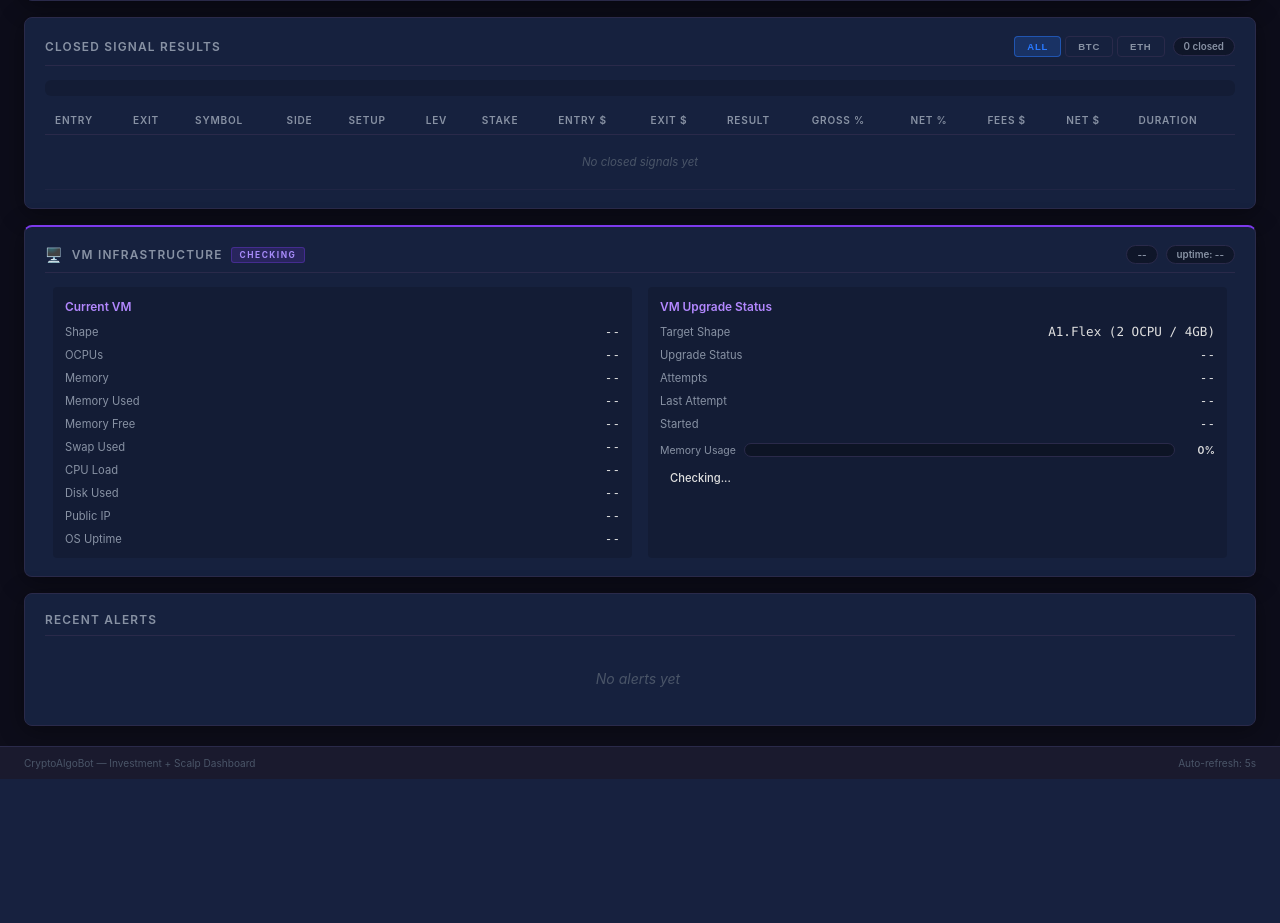
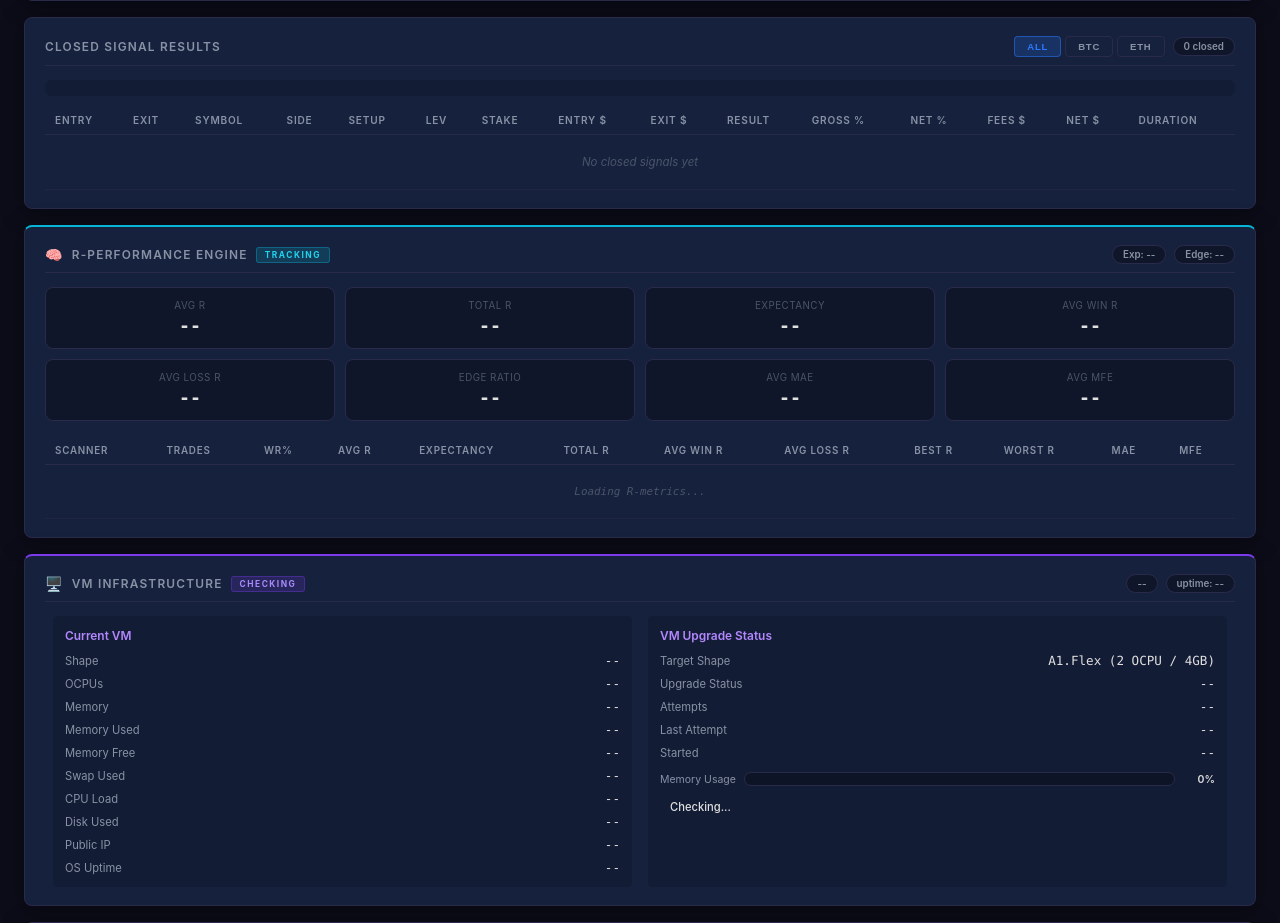
Before and after one commit to vikkl1990/VNEdge_QuantTrade, a Python web app: template dashboard/templates/index.html in a window 1280 px wide. Shown: the part 2927-3850 px from the top of the page. Before the commit the page ends 3706 px from the top, so only its background shows below. Run offline with Jinja, Linux system fonts and the light colour scheme; the template is opened without the code that fills it, so the values that code supplies are empty.

Commit message:
Add R-multiple performance engine with per-scanner tracking
- Track initial_risk (1R), exit_r, MAE, MFE on every trade
- Compute per-scanner: avg R, expectancy, total R, avg win/loss R, edge ratio
- Global metrics: expectancy, edge ratio (MFE/MAE), R standard deviation
- Backfill R-metrics from high/low watermarks on existing 115 closed trades
- New API endpoint /api/r-metrics for dashboard consumption
- Dashboard: R-Performance Engine panel with 8 metric cards + scanner table
- Scanner table color-coded by expectancy (green >0.3R, cyan >0, amber, red)

Co-Authored-By: Claude Opus 4.6 <noreply@anthropic.com>

```diff
--- a/dashboard/static/css/dashboard.css
+++ b/dashboard/static/css/dashboard.css
@@ -1723,6 +1723,68 @@ footer {
 .ind-val.rsi-low { color: #06b6d4 !important; }
 
 /* ═══════════════════════════════════════════════════════════════════════
+   R-Performance Engine Card
+   ═══════════════════════════════════════════════════════════════════════ */
+.section-r-metrics { border-top: 2px solid #06b6d4; }
+.r-tag {
+    background: rgba(6, 182, 212, 0.18);
+    color: #22d3ee;
+    border: 1px solid rgba(6, 182, 212, 0.35);
+}
+.r-global-grid {
+    display: grid;
+    grid-template-columns: repeat(4, 1fr);
+    gap: 10px;
+    margin-bottom: 16px;
+}
+.r-metric-card {
+    background: var(--bg-input);
+    border: 1px solid var(--border);
+    border-radius: 8px;
+    padding: 12px;
+    text-align: center;
+    transition: border-color 0.2s;
+}
+.r-metric-card:hover {
+    border-color: #06b6d4;
+}
+.r-metric-label {
+    display: block;
+    font-size: 0.7rem;
+    color: var(--text-muted);
+    text-transform: uppercase;
+    letter-spacing: 0.05em;
+    margin-bottom: 4px;
+}
+.r-metric-value {
+    display: block;
+    font-size: 1.3rem;
+    font-weight: 700;
+    font-family: "JetBrains Mono", "Fira Code", monospace;
+    color: var(--text-primary);
+}
+.r-metric-value.r-positive { color: var(--accent-buy); }
+.r-metric-value.r-negative { color: var(--accent-sell); }
+.r-metric-value.r-neutral  { color: var(--accent-warn); }
+
+#r-scanner-table th {
+    font-size: 0.7rem;
+    white-space: nowrap;
+}
+#r-scanner-table td {
+    font-family: "JetBrains Mono", "Fira Code", monospace;
+    font-size: 0.78rem;
+}
+.r-scanner-excellent { color: var(--accent-buy); }
+.r-scanner-good      { color: #22d3ee; }
+.r-scanner-warning   { color: var(--accent-warn); }
+.r-scanner-bad       { color: var(--accent-sell); }
+
+@media (max-width: 768px) {
+    .r-global-grid { grid-template-columns: repeat(2, 1fr); }
+}
+
+/* ═══════════════════════════════════════════════════════════════════════
    VM Infrastructure Card
    ═══════════════════════════════════════════════════════════════════════ */
 .section-infra { border-top: 2px solid #7c3aed; }
--- a/dashboard/static/js/dashboard.js
+++ b/dashboard/static/js/dashboard.js
@@ -1399,6 +1399,89 @@
         }
     }
 
+    // ── R-Metrics Rendering ──────────────────────────────────────────
+    function updateRMetrics(data) {
+        if (!data || data.error) return;
+
+        const g = data.global || {};
+
+        // Helper: color R values
+        function rColor(val) {
+            if (val > 0.5) return "r-positive";
+            if (val > 0) return "r-neutral";
+            if (val < 0) return "r-negative";
+            return "";
+        }
+
+        function setR(id, val, decimals) {
+            const el = document.querySelector(id);
+            if (!el) return;
+            const n = Number(val || 0);
+            el.textContent = n.toFixed(decimals || 2) + "R";
+            el.className = "r-metric-value " + rColor(n);
+        }
+
+        setR("#r-avg", g.avg_r, 3);
+        setR("#r-total", g.total_r, 2);
+        setR("#r-expectancy", g.expectancy_r, 3);
+        setR("#r-avg-win", g.avg_win_r, 3);
+        setR("#r-avg-loss", g.avg_loss_r, 3);
+        setR("#r-avg-mae", g.avg_mae_r, 3);
+        setR("#r-avg-mfe", g.avg_mfe_r, 3);
+
+        // Edge ratio (not in R units)
+        const edgeEl = document.querySelector("#r-edge-ratio");
+        if (edgeEl) {
+            const e = Number(g.edge_ratio || 0);
+            edgeEl.textContent = e.toFixed(2);
+            edgeEl.className = "r-metric-value " + (e > 1.5 ? "r-positive" : e > 1 ? "r-neutral" : "r-negative");
+        }
+
+        // Header pills
+        const expPill = document.querySelector("#r-expectancy-pill");
+        if (expPill) {
+            const exp = Number(g.expectancy_r || 0);
+            expPill.textContent = "Exp: " + exp.toFixed(3) + "R";
+            expPill.style.color = exp > 0 ? "var(--accent-buy)" : "var(--accent-sell)";
+        }
+        const edgePill = document.querySelector("#r-edge-pill");
+        if (edgePill) {
+            const edge = Number(g.edge_ratio || 0);
+            edgePill.textContent = "Edge: " + edge.toFixed(2);
+            edgePill.style.color = edge > 1 ? "var(--accent-buy)" : "var(--accent-sell)";
+        }
+
+        // Per-scanner table
+        const tbody = document.querySelector("#r-scanner-body");
+        if (!tbody) return;
+        const scanners = data.by_scanner || [];
+        if (scanners.length === 0) {
+            tbody.innerHTML = '<tr><td colspan="12" class="muted">No R-data yet (need closed trades)</td></tr>';
+            return;
+        }
+
+        tbody.innerHTML = scanners.map(s => {
+            const exp = Number(s.expectancy_r || 0);
+            const healthClass = exp > 0.3 ? "r-scanner-excellent" :
+                                exp > 0 ? "r-scanner-good" :
+                                exp > -0.3 ? "r-scanner-warning" : "r-scanner-bad";
+            return `<tr class="${healthClass}">
+                <td style="color:var(--text-primary)">${s.scanner || "unknown"}</td>
+                <td>${s.trades}</td>
+                <td>${Number(s.win_rate).toFixed(1)}%</td>
+                <td>${Number(s.avg_r).toFixed(3)}</td>
+                <td style="font-weight:700">${exp.toFixed(3)}</td>
+                <td>${Number(s.total_r).toFixed(2)}</td>
+                <td>${Number(s.avg_win_r).toFixed(3)}</td>
+                <td>${Number(s.avg_loss_r).toFixed(3)}</td>
+                <td>${Number(s.best_r).toFixed(2)}</td>
+                <td>${Number(s.worst_r).toFixed(2)}</td>
+                <td>${Number(s.avg_mae_r).toFixed(3)}</td>
+                <td>${Number(s.avg_mfe_r).toFixed(3)}</td>
+            </tr>`;
+        }).join("");
+    }
+
     async function refreshAll() {
         const [status, positions, signals, performance, alerts, trackerStats, trackerActive, trackerClosed, aiInsights, monitorReport, signalStatus] = await Promise.all([
             api("/api/status"),
@@ -1499,6 +1582,12 @@
 
         // Signal drought indicator
         updateSignalDrought(signals, trackerClosed);
+
+        // R-Metrics (fetch every 30s, not every 5s)
+        if (!window._lastRMetricsFetch || Date.now() - window._lastRMetricsFetch > 30000) {
+            window._lastRMetricsFetch = Date.now();
+            api("/api/r-metrics").then(updateRMetrics).catch(() => {});
+        }
 
         // VM Infrastructure (fetch every 30s, not every 5s)
         if (!window._lastInfraFetch || Date.now() - window._lastInfraFetch > 30000) {
--- a/dashboard/templates/index.html
+++ b/dashboard/templates/index.html
@@ -459,6 +459,80 @@
     </section>
 
     <!-- ═══════════════════════════════════════════════════════════════ -->
+    <!-- R-MULTIPLE PERFORMANCE ENGINE                                  -->
+    <!-- ═══════════════════════════════════════════════════════════════ -->
+    <section class="card span-2 section-r-metrics" id="card-r-metrics">
+        <div class="section-header-row">
+            <h2><span class="section-icon">🧠</span> R-Performance Engine <span class="section-tag r-tag" id="r-status-tag">TRACKING</span></h2>
+            <div class="section-stats">
+                <span class="stat-pill" id="r-expectancy-pill">Exp: --</span>
+                <span class="stat-pill" id="r-edge-pill">Edge: --</span>
+            </div>
+        </div>
+
+        <!-- Global R-Metrics Summary -->
+        <div class="r-global-grid">
+            <div class="r-metric-card">
+                <span class="r-metric-label">Avg R</span>
+                <span class="r-metric-value" id="r-avg">--</span>
+            </div>
+            <div class="r-metric-card">
+                <span class="r-metric-label">Total R</span>
+                <span class="r-metric-value" id="r-total">--</span>
+            </div>
+            <div class="r-metric-card">
+                <span class="r-metric-label">Expectancy</span>
+                <span class="r-metric-value" id="r-expectancy">--</span>
+            </div>
+            <div class="r-metric-card">
+                <span class="r-metric-label">Avg Win R</span>
+                <span class="r-metric-value" id="r-avg-win">--</span>
+            </div>
+            <div class="r-metric-card">
+                <span class="r-metric-label">Avg Loss R</span>
+                <span class="r-metric-value" id="r-avg-loss">--</span>
+            </div>
+            <div class="r-metric-card">
+                <span class="r-metric-label">Edge Ratio</span>
+                <span class="r-metric-value" id="r-edge-ratio">--</span>
+            </div>
+            <div class="r-metric-card">
+                <span class="r-metric-label">Avg MAE</span>
+                <span class="r-metric-value" id="r-avg-mae">--</span>
+            </div>
+            <div class="r-metric-card">
+                <span class="r-metric-label">Avg MFE</span>
+                <span class="r-metric-value" id="r-avg-mfe">--</span>
+            </div>
+        </div>
+
+        <!-- Per-Scanner R-Metrics Table -->
+        <div class="table-wrap">
+            <table class="data-table" id="r-scanner-table">
+                <thead>
+                    <tr>
+                        <th>Scanner</th>
+                        <th>Trades</th>
+                        <th>WR%</th>
+                        <th>Avg R</th>
+                        <th>Expectancy</th>
+                        <th>Total R</th>
+                        <th>Avg Win R</th>
+                        <th>Avg Loss R</th>
+                        <th>Best R</th>
+                        <th>Worst R</th>
+                        <th>MAE</th>
+                        <th>MFE</th>
+                    </tr>
+                </thead>
+                <tbody id="r-scanner-body">
+                    <tr><td colspan="12" class="muted">Loading R-metrics...</td></tr>
+                </tbody>
+            </table>
+        </div>
+    </section>
+
+    <!-- ═══════════════════════════════════════════════════════════════ -->
     <!-- VM INFRASTRUCTURE STATUS                                      -->
     <!-- ═══════════════════════════════════════════════════════════════ -->
     <section class="card span-2 section-infra" id="card-infra">
```
Also changed, not shown: bot/signal_tracker.py (+168 -7 lines), dashboard/server.py (+38 -0 lines).
